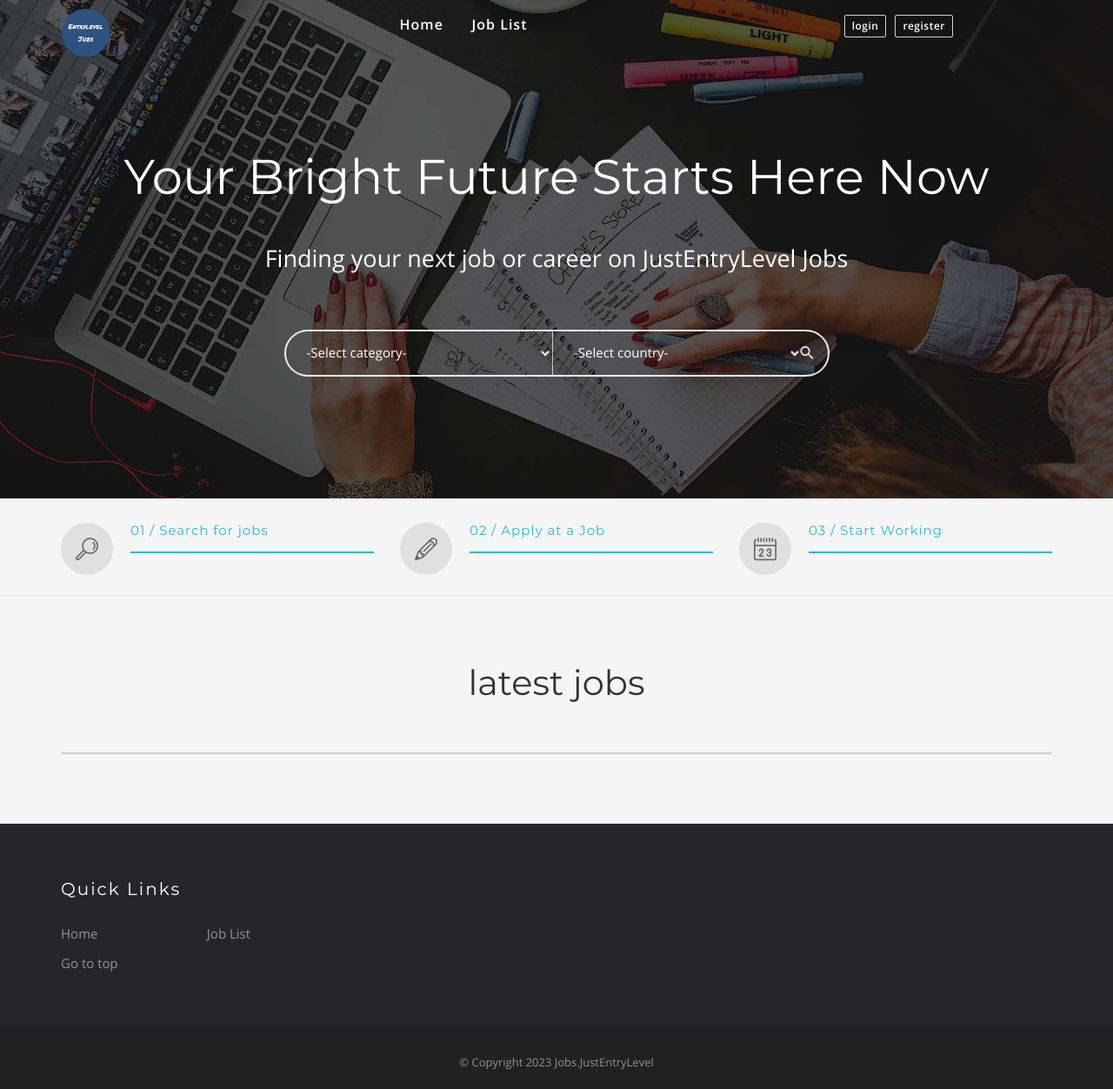
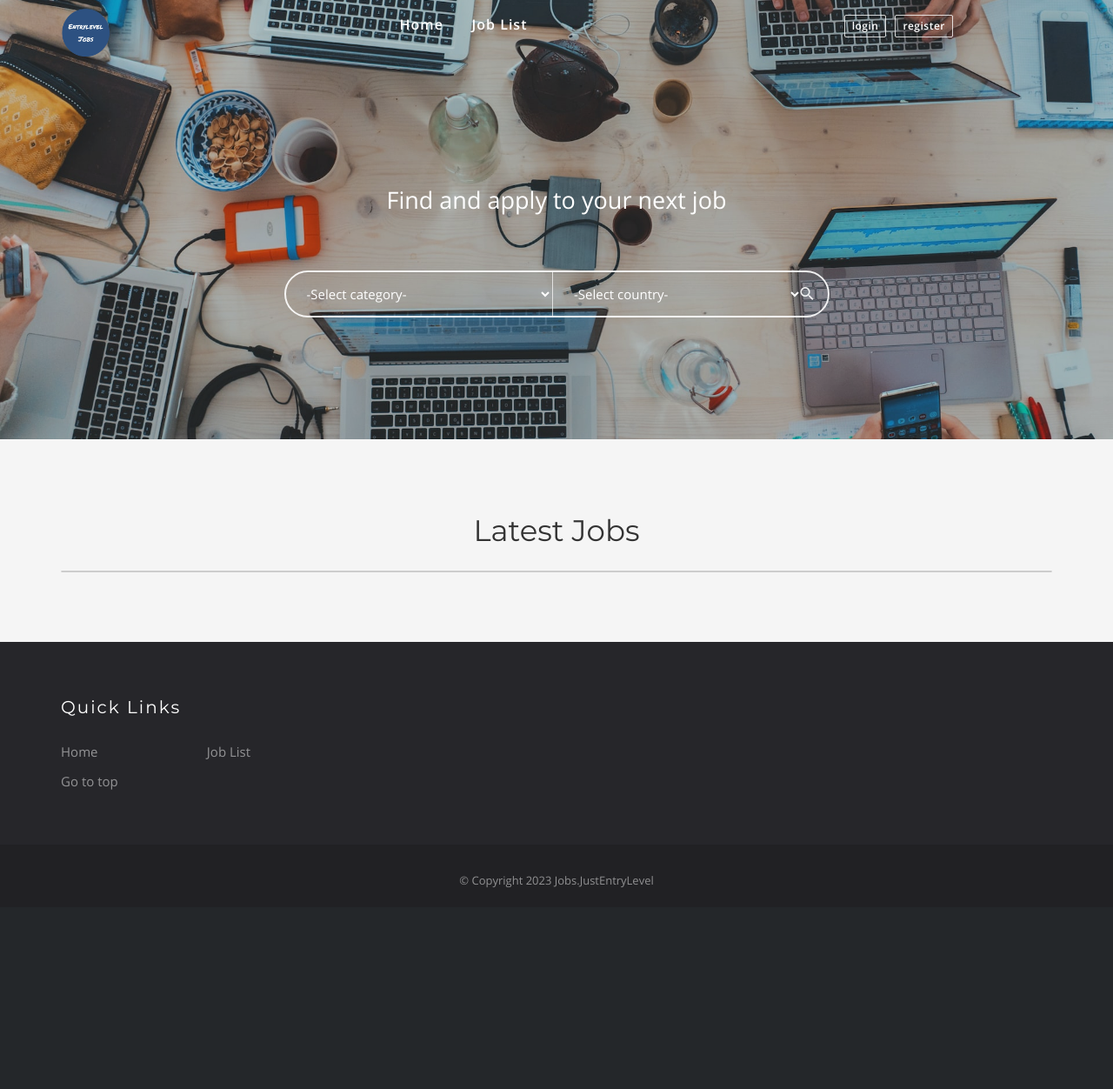
Before and after one commit to MurtazaU/System, a PHP site: page /phpmail/ in a window 1280 px wide. Shown: the whole page at 87% size. After the commit the page ends 1020 px from the top, so only its background shows below. Run offline with PHP 8.4, Linux system fonts and the light colour scheme; data that the repository does not hold is empty; some web fonts are replaced.

Commit message:
Final Draft

```diff
--- a/explore-job.php
+++ b/explore-job.php
@@ -340,7 +340,7 @@ if ($today_date > $conv_date) {
 																							}
 																						} else {
 
-																							print '<button class="btn btn-primary disabled btn-hidden btn-lg collapsed"><i class="flaticon-line-icon-set-padlock"></i> Login to apply this job</button>';
+																							print '<button class="btn btn-primary disabled btn-hidden btn-lg collapsed"><i class="flaticon-line-icon-set-padlock"></i> Login to apply to this job</button>';
 																						}
 
 																									?>
--- a/index.php
+++ b/index.php
@@ -145,8 +145,8 @@ include 'constants/check-login.php';
 			<div class="hero" style="background-image:url('images/hero-header/01.jpg');">
 				<div class="container">
 
-					<h1>your bright future starts here now</h1>
-					<p>Finding your next job or career on JustEntryLevel Jobs</p>
+
+					<p>Find and apply to your next job</p>
 
 					<div class="main-search-form-wrapper">
 
@@ -230,72 +230,6 @@ include 'constants/check-login.php';
 			</div>
 
 
-			<div class="post-hero bg-light">
-
-				<div class="container">
-
-					<div class="process-item-wrapper mt-20">
-
-						<div class="row">
-
-							<div class="col-sm-4">
-
-								<div class="process-item clearfix">
-
-									<div class="icon">
-										<i class="flaticon-line-icon-set-magnification-lens"></i>
-									</div>
-
-									<div class="content">
-										<h5>01 / Search for jobs</h5>
-									</div>
-
-								</div>
-
-							</div>
-
-							<div class="col-sm-4">
-
-								<div class="process-item clearfix">
-
-									<div class="icon">
-										<i class="flaticon-line-icon-set-pencil"></i>
-									</div>
-
-									<div class="content">
-										<h5>02 / Apply at a Job</h5>
-									</div>
-
-								</div>
-
-							</div>
-
-							<div class="col-sm-4">
-
-								<div class="process-item clearfix">
-
-									<div class="icon">
-										<i class="flaticon-line-icon-set-calendar"></i>
-									</div>
-
-									<div class="content">
-										<h5>03 / Start Working</h5>
-									</div>
-
-								</div>
-
-							</div>
-
-						</div>
-
-					</div>
-
-				</div>
-
-			</div>
-
-
-
 
 			<div class="bg-light pt-80 pb-80">
 
@@ -305,7 +239,7 @@ include 'constants/check-login.php';
 
 						<div class="col-sm-10 col-sm-offset-1 col-md-8 col-md-offset-2">
 
-							<div class="section-title">
+							<div class="text-center">
 
 								<h2>Latest Jobs</h2>
 
```
Also changed, not shown: constants/check-login.php (+4 -5 lines), images/hero-header/01.jpg.
